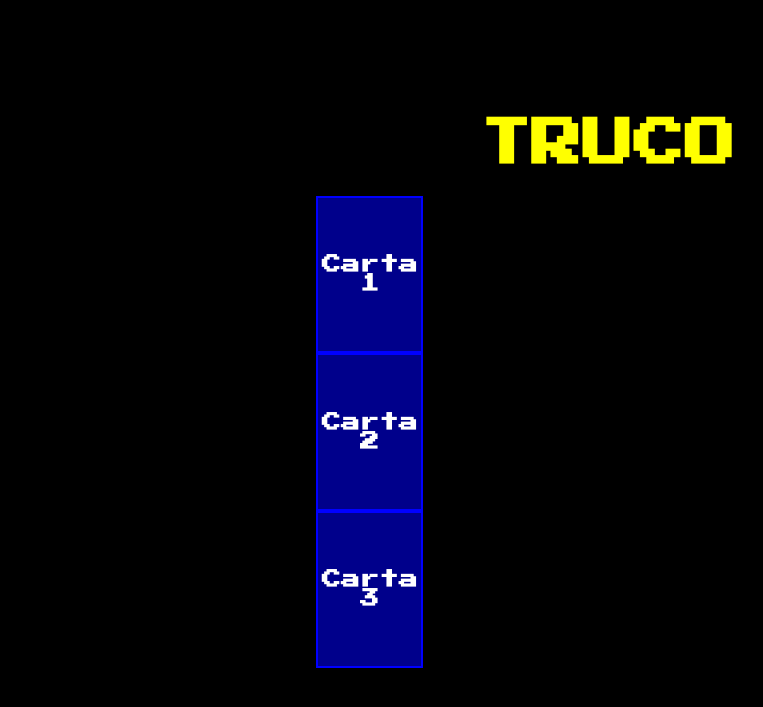
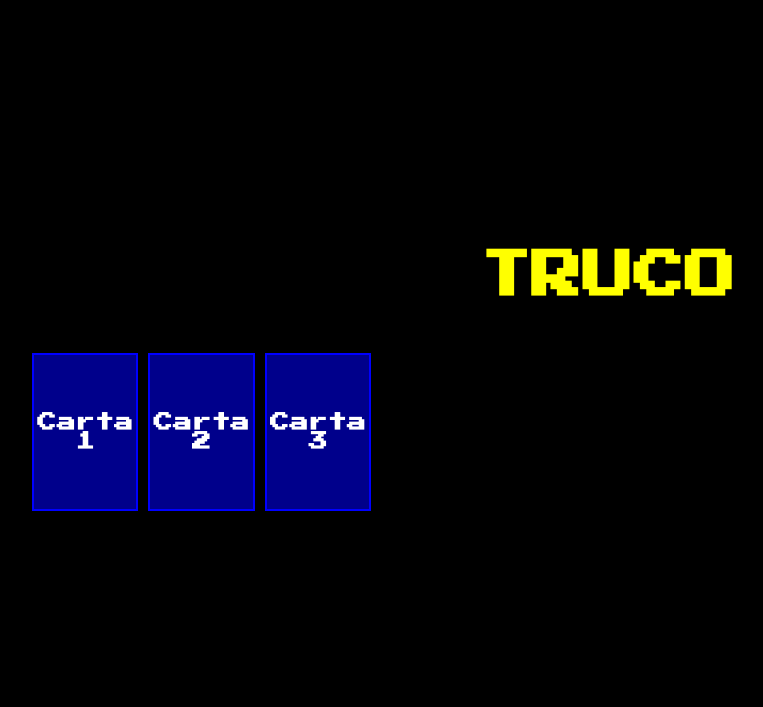
Before and after one commit to gustavojavier7/truco, a PHP site: page /index2.html in a window 1280 px wide. Shown: the top 707 px of the page, without its empty margins (32-795 px from the left). Run offline with PHP 8.4, Linux system fonts and the light colour scheme.

Commit message:
Update styles.css

```diff
--- a/styles.css
+++ b/styles.css
@@ -65,6 +65,15 @@
     transform: scale(1.1);
 }
 
+.cartas-container {
+    display: flex; /* Activa Flexbox */
+    justify-content: center; /* Centra horizontalmente las cartas */
+    align-items: center; /* Alinea las cartas verticalmente */
+    gap: 10px; /* Espaciado entre cartas */
+    margin: 2vw auto; /* Margen automático para centrar en el eje principal */
+}
+
+
 .titulo {
     grid-column: span 5;
     font-size: 4vw;
```
